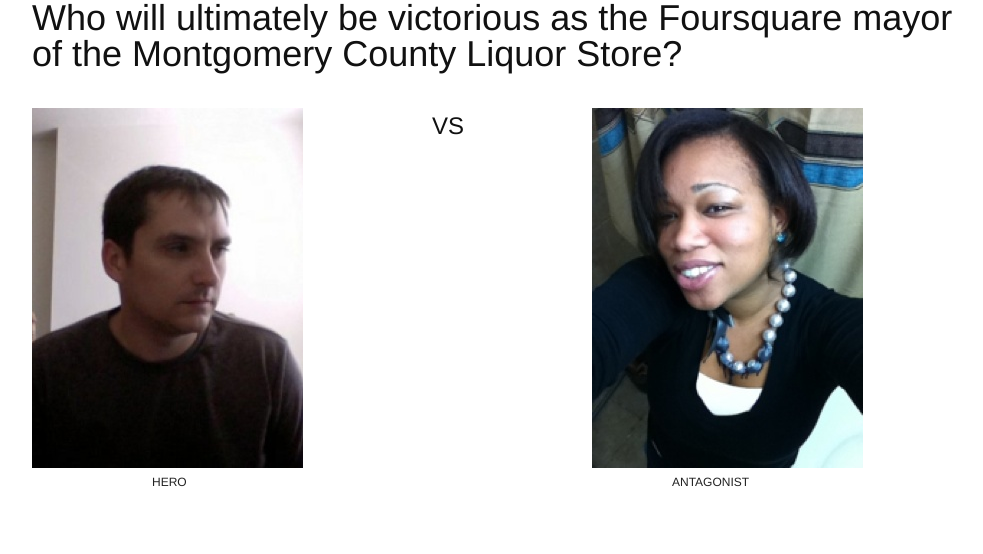
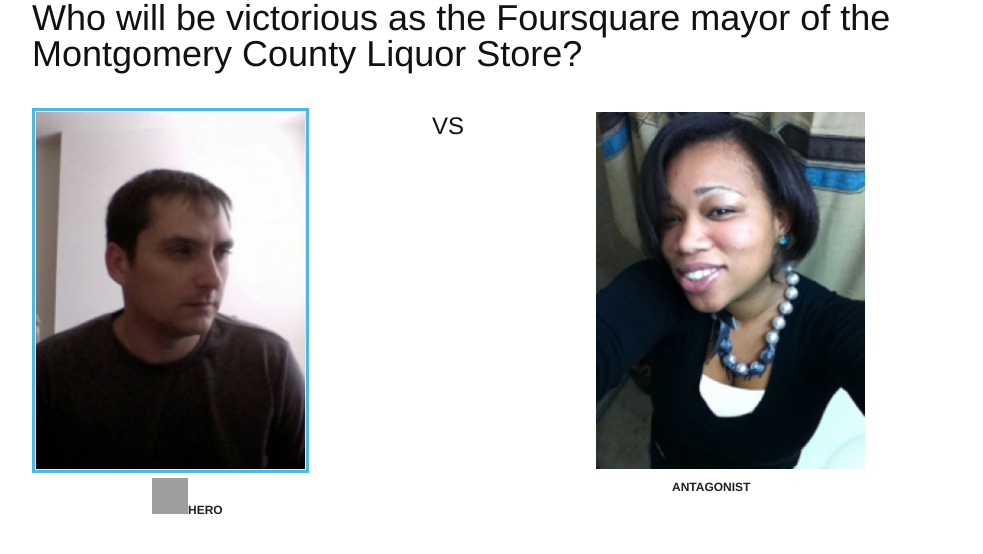
Before and after one commit to gsiegman/whowillbemayor, a Django app: page / in a window 1280 px wide. Shown: the top 554 px of the page, without its empty margins (133-1116 px from the left). Run offline with Django 3.2, Linux system fonts and the light colour scheme; grey boxes are pictures that could not be loaded.

Commit message:
template work

```diff
--- a/whowillbemayor_project/templates/battle/home.html
+++ b/whowillbemayor_project/templates/battle/home.html
@@ -1,25 +1,44 @@
 {% extends "base.html" %}
+
+{% block extra_head %}
+    <style type="text/css">
+        .mayor {
+            padding: 1px;
+            border:3px solid #4DB8E0;
+            background-color:#FFFF33;
+        }
+
+        .not-mayor {
+            padding: 1px;
+            border:3px solid #FFFFFF;
+            background-color:#FFFFFF;
+        }
+    </style>
+{% endblock %}
 
 {% block content %}
     <div class="span-24 last">
         <h1>
-            Who will ultimately be victorious as the Foursquare
+            Who will be victorious as the Foursquare
             mayor of the Montgomery County Liquor Store?
         </h1>
     </div>
+
     <div class="span-24 last"><span>&nbsp;</span></div>
+
     <div id="hero" class="span-10">
-        <img src="{{ STATIC_URL }}images/glenn.jpg">
+        <img src="{{ STATIC_URL }}images/glenn.jpg" height="357px" class="mayor">
     </div>
     <div class="span-4">
         <h2>VS</h2>
     </div>
     <div id="antagonist" class="span-10 last">
-        <img src="{{ STATIC_URL }}images/jennifer.jpg">
+        <img src="{{ STATIC_URL }}images/jennifer.jpg" height="357px" class="not-mayor">
     </div>
+
     <div class="span-10">
         <div class="span-3"><span>&nbsp;</span></div>
-        <p class="span-4">HERO</p>
+        <p class="span-4"><img src="http://foursquare.com/img/mayorCrown.png" height="36" width="36"><strong>HERO</strong></p>
         <div class="span-3 last"><span>&nbsp;</span></div>
     </div>
     <div class="span-4">
@@ -27,7 +46,8 @@
     </div>
     <div class="span-10 last">
         <div class="span-2"><span>&nbsp;</span></div>
-        <p class="span-6">ANTAGONIST</p>
+        <p class="span-6"><strong>ANTAGONIST</strong></p>
         <div class="span-2 last"><span>&nbsp;</span></div>
     </div>
+
 {% endblock %}
```
